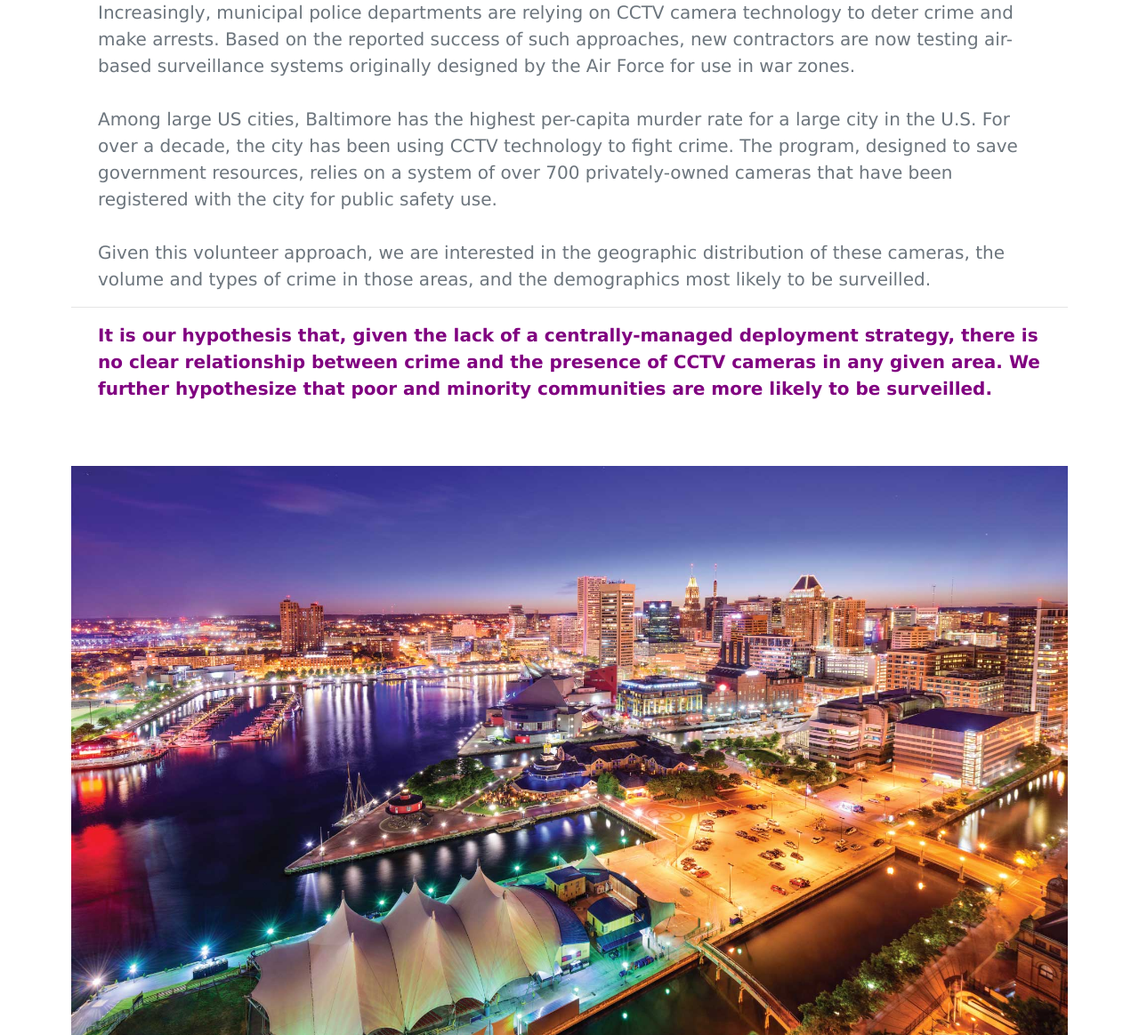
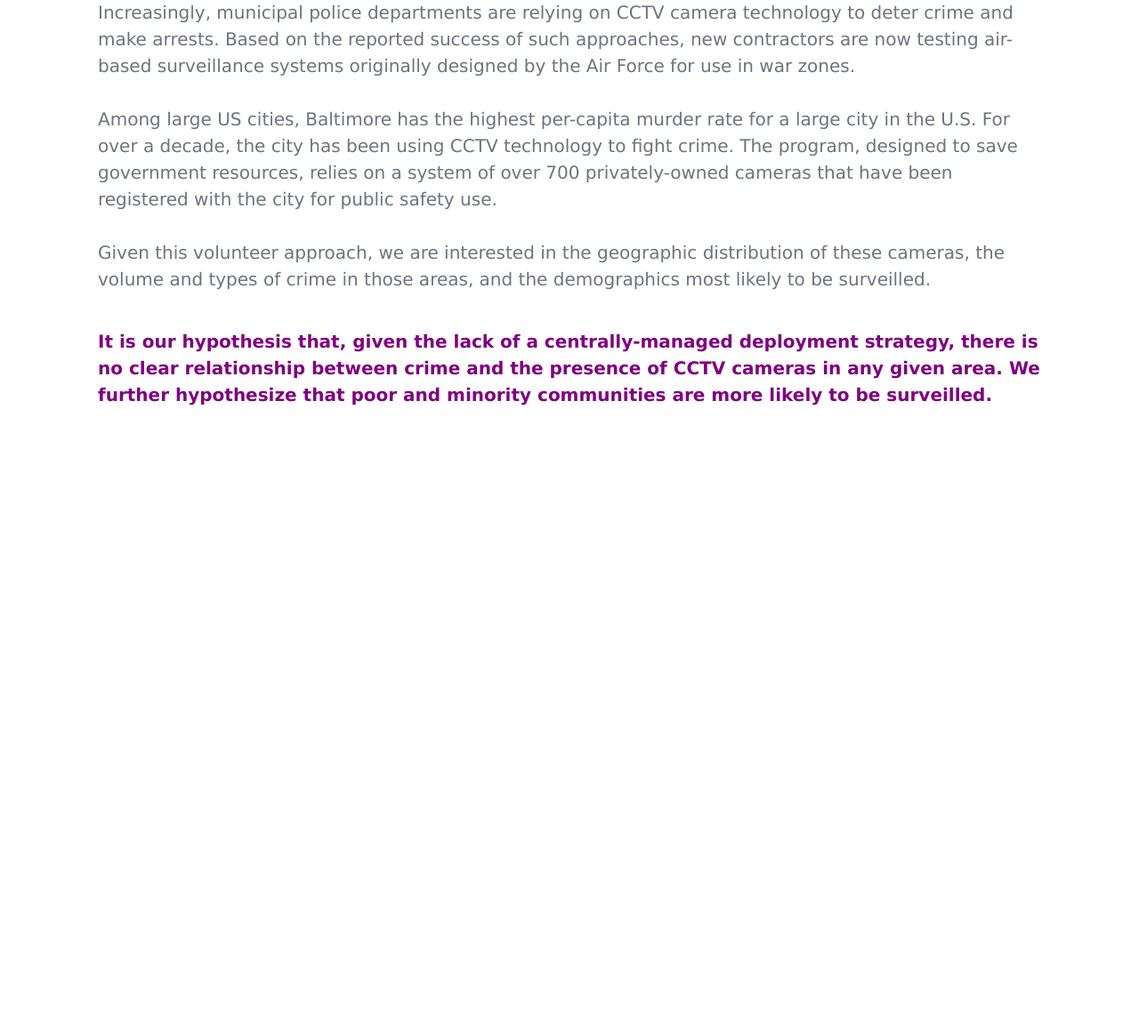
Before and after one commit to MrScottGregory/baltimore-surveillance, a Flask app: page / in a window 1280 px wide. Shown: the part 896-2060 px from the top of the page at 89% size. After the commit the page ends 1352 px from the top, so only its background shows below. Run offline with Flask 2, Linux system fonts and the light colour scheme; some libraries are stand-ins or nearby versions.

Commit message:
update parallax

```diff
--- a/templates/index.html
+++ b/templates/index.html
@@ -79,11 +79,11 @@
 
 <div class="parallax"></div>
 
-<div style="height:700px;background-color:white;font-size:36px">
+  <div style="height:700px;background-color:white;font-size:36px">
     <h2 align="center" class= "pt-5">Focus On: Closed-Circuit Television Cameras</h2>
     <hr>
 
-    <div class="row single-post mt-5 no-gutters">
+    <div class="row single-post mt-5 mb-5 no-gutters">
       <div class="col-sm-12">
         <p class="text-secondary">
         Increasingly, municipal police departments are relying on CCTV camera technology to deter crime and make arrests. Based on the reported success of such approaches, new contractors are now testing air-based surveillance systems originally designed by the Air Force for use in war zones.
@@ -93,16 +93,20 @@
         <br>
         <br>
         Given this volunteer approach, we are interested in the geographic distribution of these cameras, the volume and types of crime in those areas, and the demographics most likely to be surveilled.
-      </p>
-      <hr>
-      <p class="text-hypothesis">
-      It is our hypothesis that, given the lack of a centrally-managed deployment strategy, there is no clear relationship between crime and the presence of CCTV cameras in any given area.  We further hypothesize that poor and minority communities are more likely to be surveilled.
-      </p>
+        <br>
+        <br>
+        </p>
+
+
+        <p class="text-hypothesis">
+        It is our hypothesis that, given the lack of a centrally-managed deployment strategy, there is no clear relationship between crime and the presence of CCTV cameras in any given area.  We further hypothesize that poor and minority communities are more likely to be surveilled.
+        </p>
+
       </div>
     </div>
+  </div>
 </div>
 
-<div class="parallax"></div>
 
 <script type="text/javascript" src="/static/js/config.js"></script>
 
```
